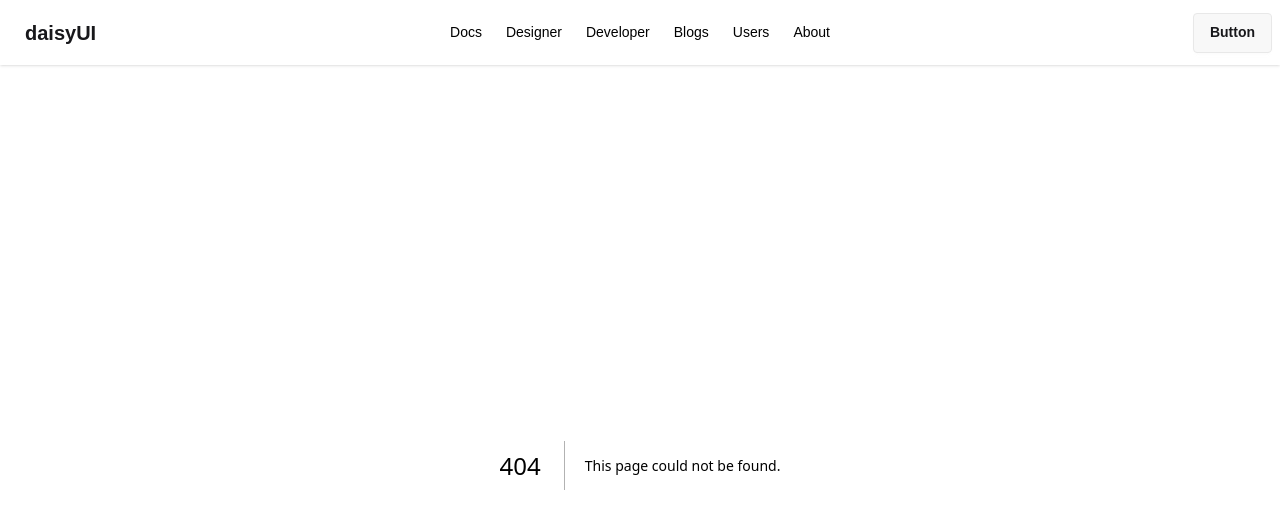
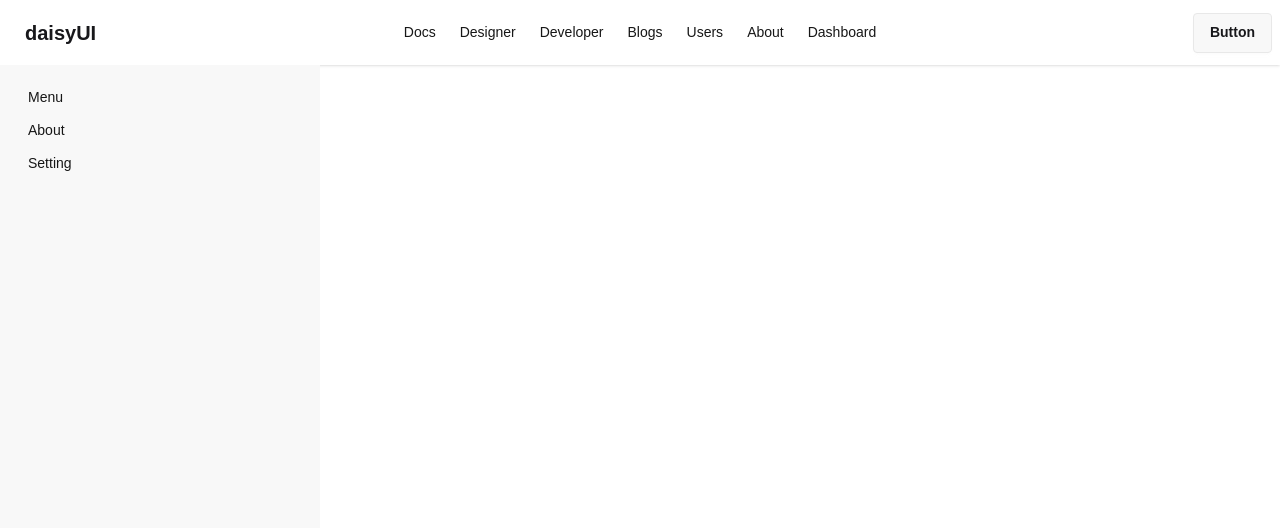
Before and after one commit to Maha-bub/my-first-nextjs-app, a Next.js app: page /dashboard in a window 1280 px wide. Before the commit this address had no page. Shown: the top 528 px of the page. Built offline with nearby package versions, Linux system fonts and the light colour scheme.

Commit message:
adding dashboard route and dashboard sidebar

```diff
--- a/src/app/components/NavBar.jsx
+++ b/src/app/components/NavBar.jsx
@@ -10,6 +10,7 @@ const NavBar = () => {
             <li><Link href="/blogs">Blogs</Link></li>
             <li><Link href="/users">Users</Link></li>
             <li><Link href="/docs/about">About</Link></li>
+            <li><Link href="/dashboard">Dashboard</Link></li>
         </>
     return (
         <div>
--- /dev/null
+++ b/src/app/dashboard/layout.jsx
@@ -0,0 +1,25 @@
+
+const DashboardLayoutPage = ({ Children }) => {
+    return (
+        <div className="drawer lg:drawer-open">
+            <input id="my-drawer-3" type="checkbox" className="drawer-toggle" />
+            <div className="drawer-content flex flex-col items-center justify-center">
+                {Children}
+                <label htmlFor="my-drawer-3" className="btn drawer-button lg:hidden">
+                    Open drawer
+                </label>
+            </div>
+            <div className="drawer-side">
+                <label htmlFor="my-drawer-3" aria-label="close sidebar" className="drawer-overlay"></label>
+                <ul className="menu bg-base-200 min-h-full w-80 p-4">
+                    {/* Sidebar content here */}
+                    <li><a>Menu</a></li>
+                    <li><a>About</a></li>
+                    <li><a>Setting</a></li>
+                </ul>
+            </div>
+        </div>
+    );
+};
+
+export default DashboardLayoutPage;
--- /dev/null
+++ b/src/app/dashboard/page.jsx
@@ -0,0 +1,10 @@
+
+const DashboardPage = () => {
+    return (
+        <div>
+            <h3>Dashboard Page</h3>
+        </div>
+    );
+};
+
+export default DashboardPage;
```
